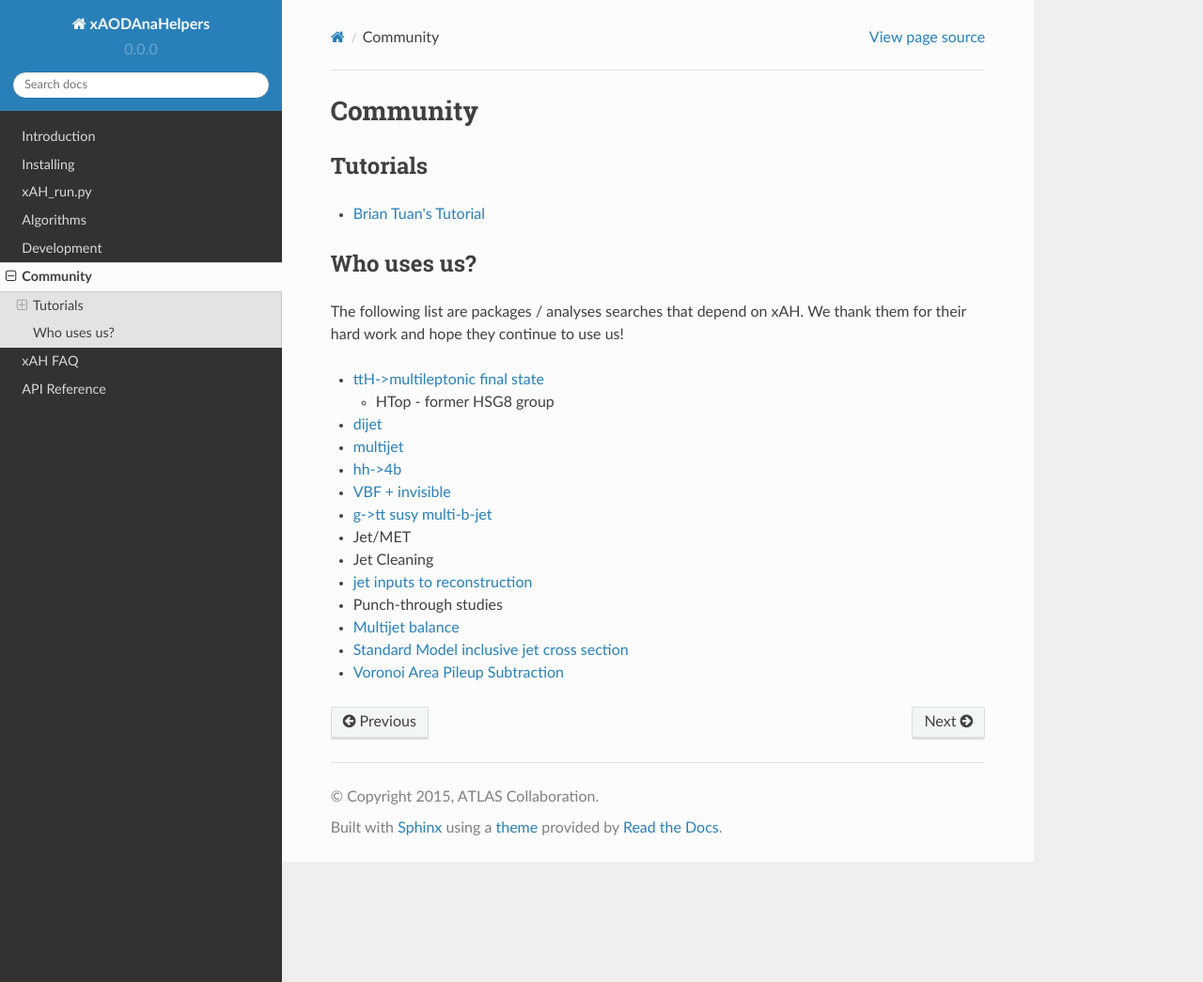
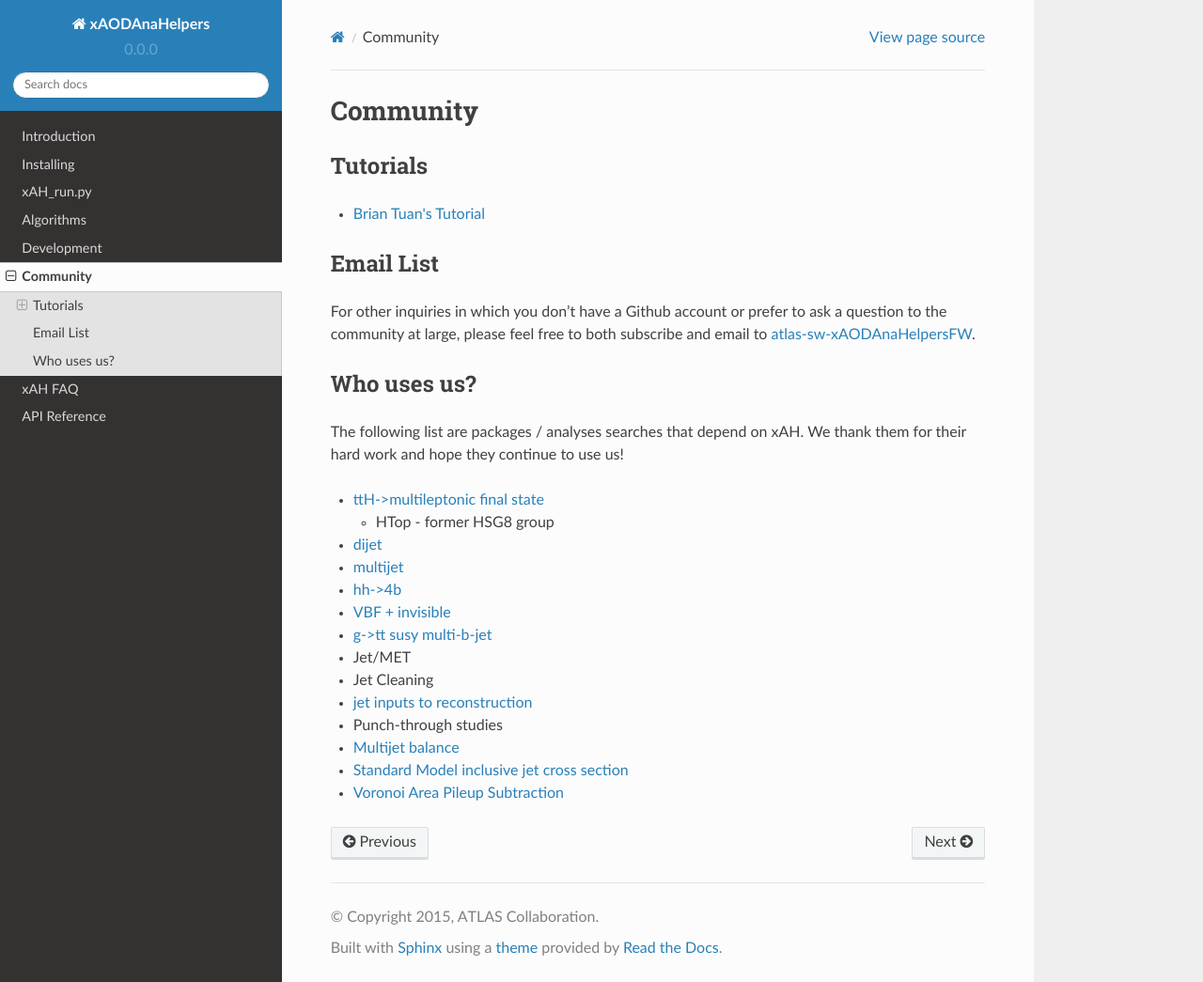
Before and after one commit to UCATLAS/xAODAnaHelpers, a Sphinx documentation site: the page built from docs/Community.rst, in a window 1280 px wide and 1045 px high. Shown: the whole window at 94% size. Built offline with Sphinx 7.4.7 and the Read the Docs theme 2.0.0, drawn with Linux system fonts in a browser that asks for light colours.

Commit message:
Add email to docs

```diff
--- a/docs/Community.rst
+++ b/docs/Community.rst
@@ -8,6 +8,11 @@ Tutorials
    :titlesonly:
 
    Brian Tuan's Tutorial <Tutorial_BrianTuan>
+
+Email List
+----------
+
+For other inquiries in which you don't have a Github account or prefer to ask a question to the community at large, please feel free to both subscribe and email to `atlas-sw-xAODAnaHelpersFW <atlas-sw-xAODAnaHelpersFW@cern.ch>`_.
 
 Who uses us?
 ------------
```
